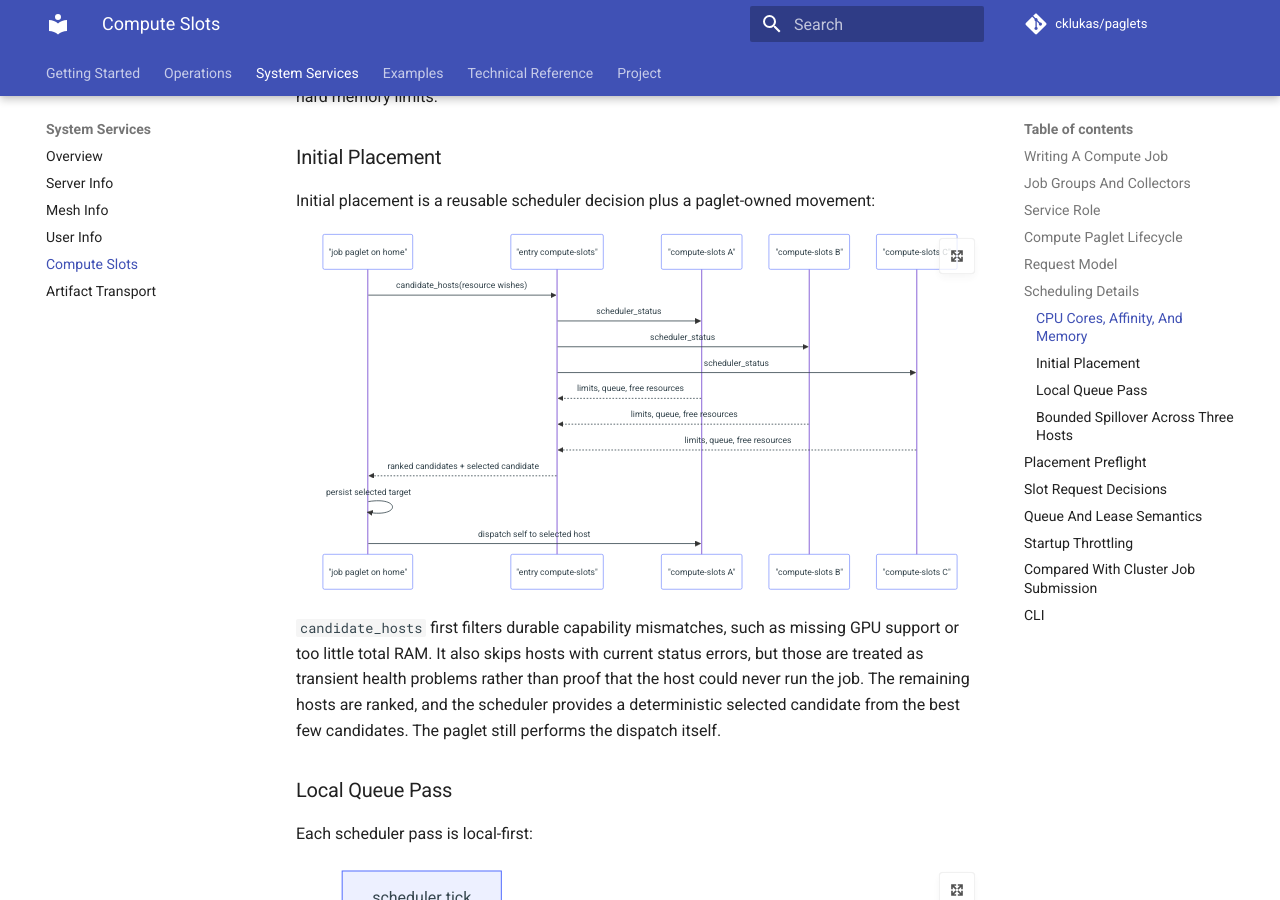
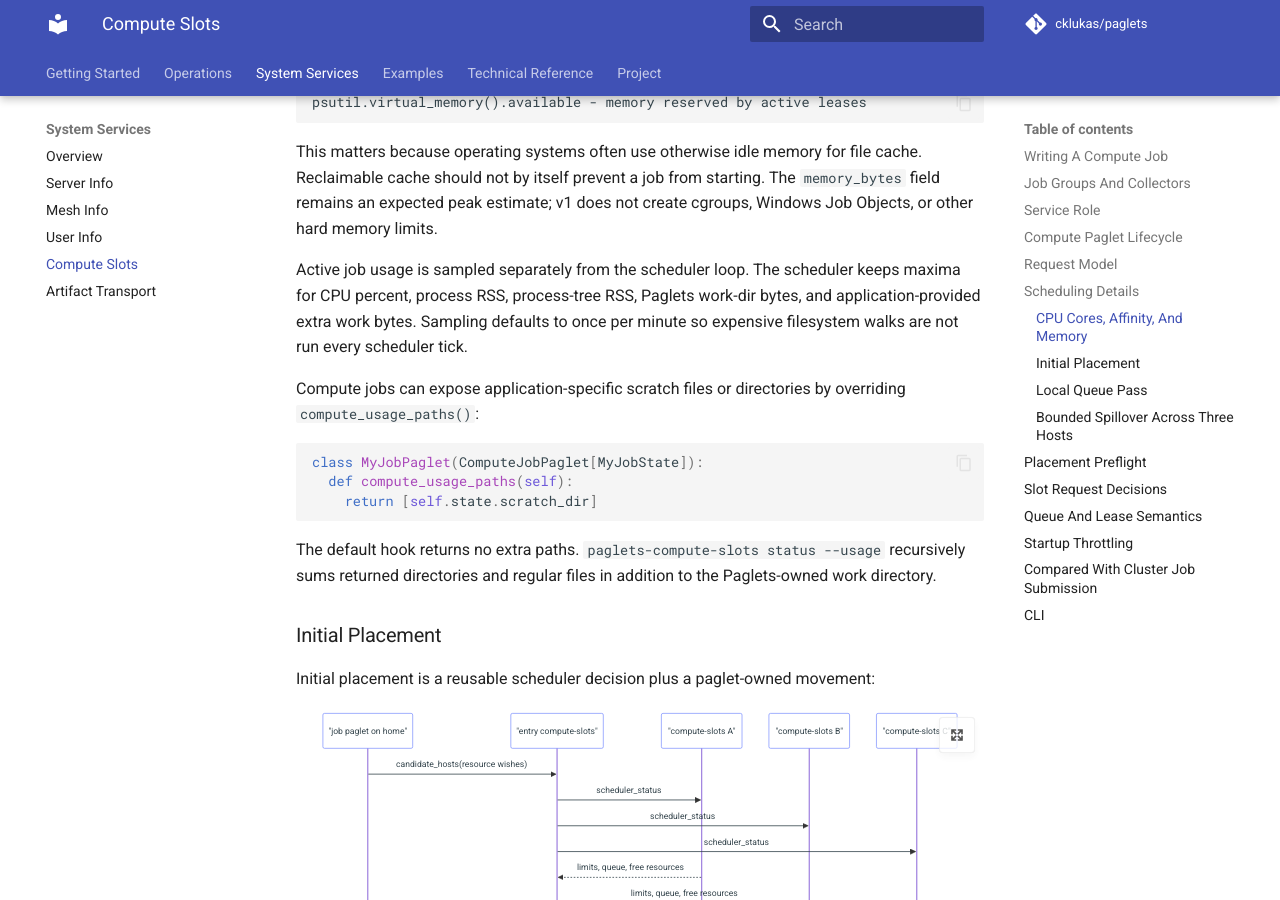
Before and after one commit to cklukas/paglets, an MkDocs documentation site: the page built from docs/system/compute-slots.md, in a window 1280 px wide and 900 px high, scrolled down 7400 px. Built offline with MkDocs 1.6.1 and Material for MkDocs 9.7.7, drawn with Linux system fonts in a browser that asks for light colours; comment, search, counter and statistics services are not loaded; some of the changed text lies outside the part shown.

````diff
--- a/docs/system/compute-slots.md
+++ b/docs/system/compute-slots.md
@@ -232,6 +232,8 @@ The defaults are conservative:
 | -------------------------------- | -------------: | ----------------------------------------------------------------------------- |
 | `grant_interval`                 | `15.0` seconds | Normal wait between local grants.                                             |
 | `max_grants_per_tick`            |            `4` | Hard cap for grants sent during one scheduler pass.                           |
+| `usage_sample_interval`          | `60.0` seconds | Minimum interval between active job usage samples.                            |
+| `usage_history_limit`            |          `100` | Number of finished job usage summaries retained in scheduler state.           |
 | `burst_load_per_cpu`             |          `0.5` | Maximum load per CPU for burst grants after the first grant.                  |
 | `burst_resource_headroom_factor` |          `2.0` | Free CPU/RAM/temp-storage multiplier required for burst grants.               |
 | `max_redirects_per_tick`         |            `4` | Hard cap for peer spillover in one scheduler pass.                            |
@@ -289,6 +291,24 @@ This matters because operating systems often use otherwise idle memory for file
 cache. Reclaimable cache should not by itself prevent a job from starting. The
 `memory_bytes` field remains an expected peak estimate; v1 does not create
 cgroups, Windows Job Objects, or other hard memory limits.
+
+Active job usage is sampled separately from the scheduler loop. The scheduler
+keeps maxima for CPU percent, process RSS, process-tree RSS, Paglets work-dir
+bytes, and application-provided extra work bytes. Sampling defaults to once per
+minute so expensive filesystem walks are not run every scheduler tick.
+
+Compute jobs can expose application-specific scratch files or directories by
+overriding `compute_usage_paths()`:
+
+```python
+class MyJobPaglet(ComputeJobPaglet[MyJobState]):
+  def compute_usage_paths(self):
+    return [self.state.scratch_dir]
+```
+
+The default hook returns no extra paths. `paglets-compute-slots status --usage`
+recursively sums returned directories and regular files in addition to the
+Paglets-owned work directory.
 
 ### Initial Placement
 
@@ -613,14 +633,19 @@ uv run paglets-compute-slots status
 uv run paglets-compute-slots status --queue
 uv run paglets-compute-slots status --jobs
 uv run paglets-compute-slots status --queue --jobs
+uv run paglets-compute-slots status --blocked
+uv run paglets-compute-slots status --usage
+uv run paglets-compute-slots status --blocked --usage
 ```
 
 `status` prints aggregate host capacity including waiting job count and active
 lease count. `--queue` adds queued requests and leases with declared CPU core,
-memory, and temp-storage reservations. `--jobs` adds active leased paglet
+memory, and temp-storage reservations. `--blocked` explains which resource is
+preventing queued requests from running. `--jobs` adds active leased paglet
 processes with declared CPU cores, assigned CPU IDs, declared memory, current
 RSS memory, process CPU percent, process memory percent, PID, and process
-status.
+status. `--usage` adds process-tree RSS, Paglets work-dir usage,
+application-provided extra work usage, sampled maxima, and sample counts.
 
 Check candidate hosts for a resource request:
 
@@ -649,13 +674,17 @@ uv run paglets-compute-slots jobs list --inactive
 uv run paglets-compute-slots jobs list --inactive --status WAITING_FOR_SLOT
 uv run paglets-compute-slots jobs clear --status WAITING_FOR_SLOT --dry-run
 uv run paglets-compute-slots jobs clear --status WAITING_FOR_SLOT --confirm
+uv run paglets-compute-slots jobs history --limit 20
 ```
 
 `jobs list` uses the host admin API to inspect active or inactive paglets whose
 state includes `compute_status`. If neither `--active` nor `--inactive` is
-provided, inactive jobs are listed. `jobs clear` disposes inactive compute job
-paglets only; by default it targets `WAITING_FOR_SLOT` jobs and requires
-`--confirm` unless `--dry-run` is used.
+provided, both active and inactive jobs are listed. `jobs clear` disposes
+inactive compute job paglets only; by default it targets `WAITING_FOR_SLOT` jobs
+and requires `--confirm` unless `--dry-run` is used. `jobs history` prints the
+recent finished-job usage summaries retained by the local scheduler, including
+runtime, finish reason, job class, max CPU, max process-tree RSS, and max disk
+usage.
 
 Inspect compute job groups:
 
--- a/pyproject.toml
+++ b/pyproject.toml
@@ -4,7 +4,7 @@ build-backend = "hatchling.build"
 
 [project]
 name = "paglets"
-version = "1.0.0"
+version = "1.1.0"
 description = "A small Python Aglets-inspired mobile object runtime."
 readme = "README.md"
 requires-python = ">=3.11"
````
Also changed, not shown: CHANGES.md (+40 -0 lines), README.md (+4 -0 lines), 8 other files.
